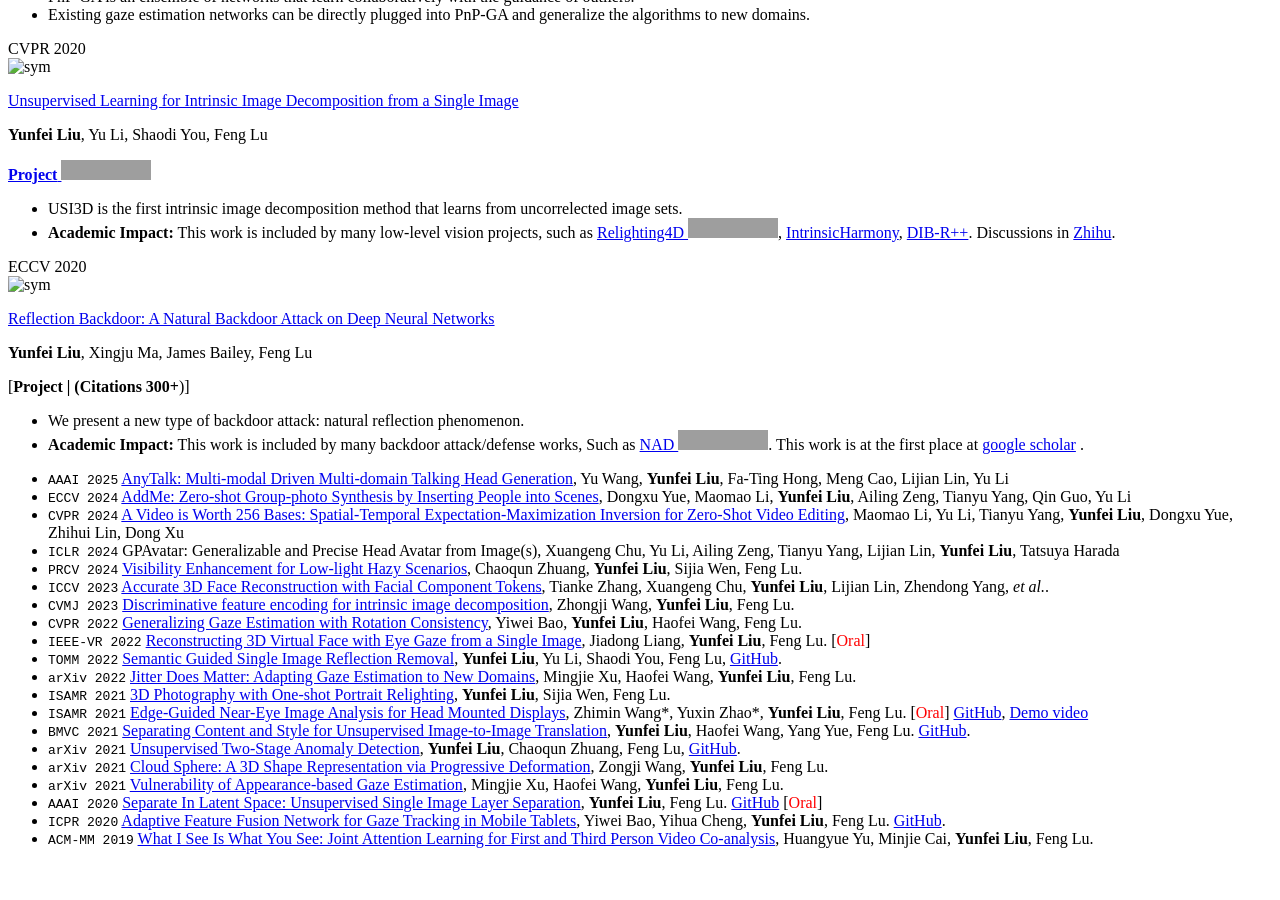
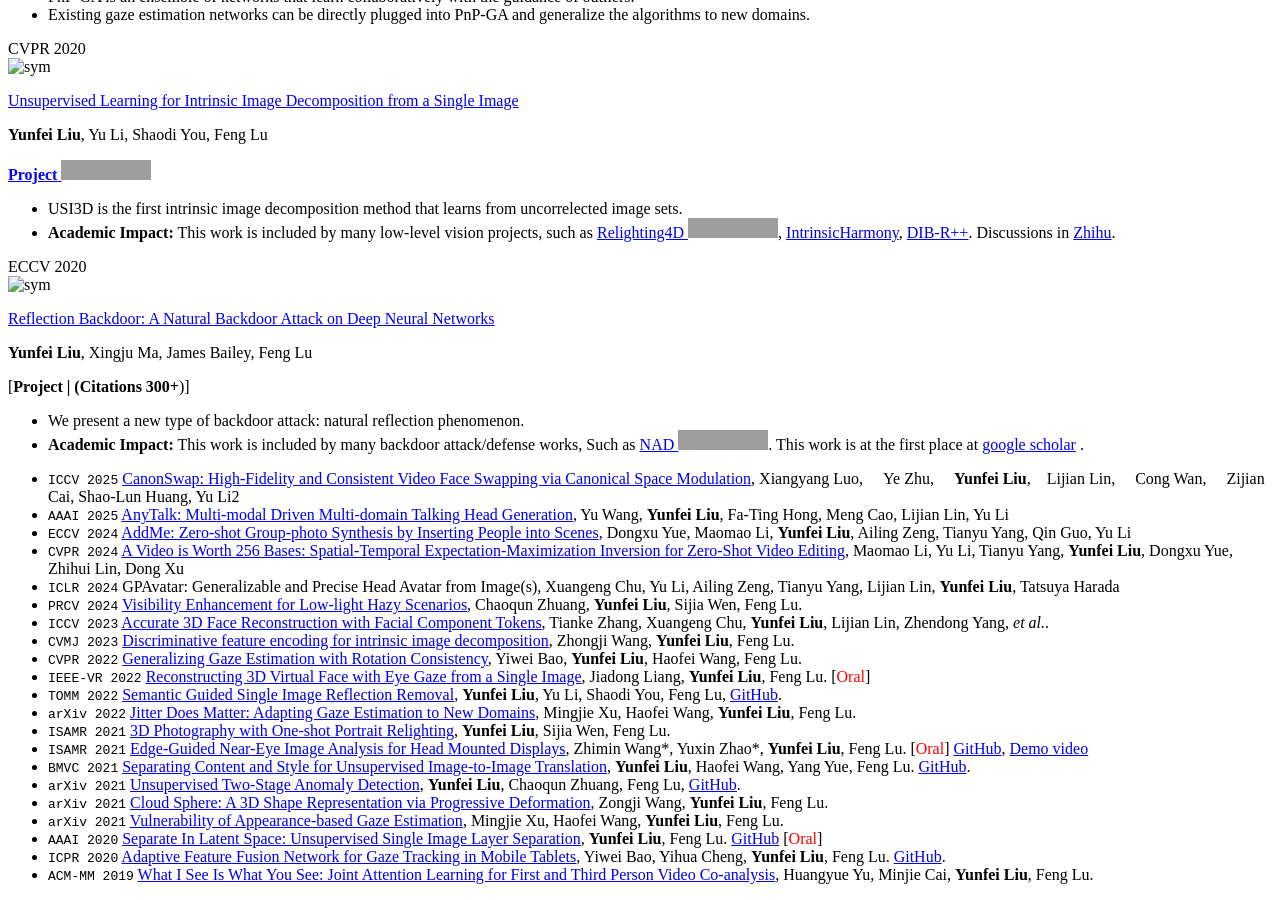
Before and after one commit to gagajian/gagajian.github.io, a Jekyll site: the page built from _pages/includes/pub.md, in a window 1280 px wide and 900 px high, scrolled down 7214 px. Built offline with Jekyll 4.4.1, drawn with Linux system fonts in a browser that asks for light colours; our own code applies the rules of GitHub Pages for plain Markdown files; before the commit the page ends 8078 px from its top, so only the background shows below that; grey boxes are pictures that could not be loaded.

Commit message:
update news

```diff
--- a/_pages/includes/pub.md
+++ b/_pages/includes/pub.md
@@ -3,7 +3,7 @@
 
 > 📩 denotes corresponding author, 📌 denotes co-first author.
 
-<div class='paper-box'><div class='paper-box-image'><div><div class="badge">arXiv</div><img src='images/papers/guava.gif' alt="sym" width="100%"></div></div>
+<div class='paper-box'><div class='paper-box-image'><div><div class="badge">ICCV 2025</div><img src='images/papers/guava.gif' alt="sym" width="100%"></div></div>
 <div class='paper-box-text' markdown="1">
 
 [GUAVA: Generalizable Upper Body 3D Gaussian Avatar](https://arxiv.org/abs/2505.03351v1)
@@ -146,6 +146,7 @@ Mingfang Zhang, **Yunfei Liu**, Feng Lu
 - **Academic Impact:** This work is included by many backdoor attack/defense works, Such as [NAD ![](https://img.shields.io/github/stars/bboylyg/NAD?style=social)](https://github.com/bboylyg/NAD). This work is at the first place at [google scholar](https://scholar.google.com.hk/scholar?hl=zh-CN&as_sdt=0%2C5&q=backdoor+attack&btnG=) .
 </div>
 </div>
+- `ICCV 2025` [CanonSwap: High-Fidelity and Consistent Video Face Swapping via Canonical Space Modulation](https://arxiv.org/html/2507.02691v1), Xiangyang Luo,  Ye Zhu,  **Yunfei Liu**, Lijian Lin,  Cong Wan,  Zijian Cai, Shao-Lun Huang, Yu Li2
 - `AAAI 2025` [AnyTalk: Multi-modal Driven Multi-domain Talking Head Generation](https://anytalker.github.io/), Yu Wang, **Yunfei Liu**, Fa-Ting Hong, Meng Cao, Lijian Lin, Yu Li
 - `ECCV 2024` [AddMe: Zero-shot Group-photo Synthesis by Inserting People into Scenes](liuyunfei.net), Dongxu Yue, Maomao Li, **Yunfei Liu**, Ailing Zeng, Tianyu Yang, Qin Guo, Yu Li
 - `CVPR 2024` [A Video is Worth 256 Bases: Spatial-Temporal Expectation-Maximization Inversion for Zero-Shot Video Editing](https://stem-inv.github.io/page/), Maomao Li, Yu Li, Tianyu Yang, **Yunfei Liu**, Dongxu Yue, Zhihui Lin, Dong Xu
```
